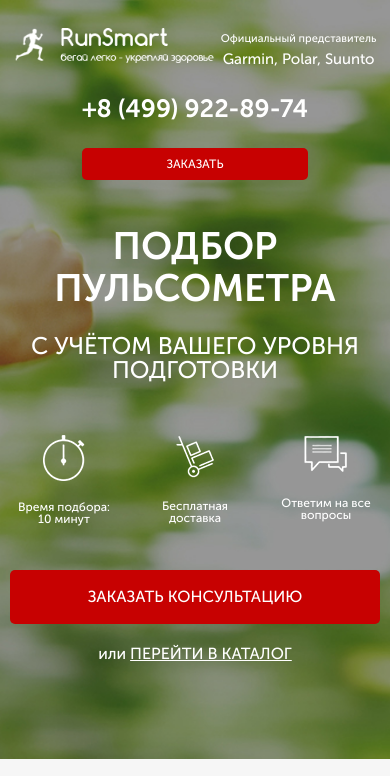
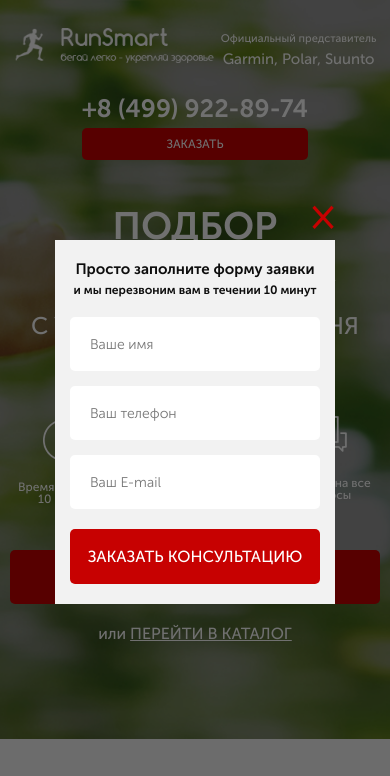
Before and after one commit to oldotcom/pulse, a website: page src/index.html in a window 390 px wide. Both pictures are taken after a click on the button "ЗАКАЗАТЬ". Shown: the top 776 px of the page. Drawn offline with nearby package versions, Linux system fonts and the light colour scheme.

Commit message:
Add modal.

```diff
--- a/src/index.html
+++ b/src/index.html
@@ -23,7 +23,7 @@
                 </div>
                 <div class="header__contacts">
                     <a href="tel:+74999228974" class="header__phone">+8 (499) 922-89-74</a>
-                    <button class="button">заказать</button>
+                    <button data-modal="consultation" class="button">заказать</button>
                 </div>
             </header>
 
@@ -49,7 +49,7 @@
                     </div>
                 </div>
 
-                <button class="button button_main">заказать консультацию</button>
+                <button data-modal="consultation" class="button button_main">заказать консультацию</button>
                 <div class="promo__link">
                     или
                     <a href="#">ПЕРЕЙТИ В КАТАЛОГ</a>
@@ -540,6 +540,40 @@
         </div>
     </footer>
 
+    <div class="overlay">
+        <div class="modal" id="consultation">
+            <div class="modal__close">&times;</div>
+            <div class="modal__subtitle">Просто заполните форму заявки</div>
+            <div class="modal__descr">и мы перезвоним вам в течении 10 минут</div>
+            <form class="feed-form feed-form_mt25 feed-form_320" action="#">
+                <input name="name" required placeholder="Ваше имя" type="text">
+                <input name="phone" required placeholder="Ваш телефон" type="number">
+                <input name="email" required placeholder="Ваш E-mail" type="email">
+
+                <button class="button button_submit">заказать консультацию</button>
+            </form>
+        </div>
+
+        <div class="modal" id="order">
+            <div class="modal__close">&times;</div>
+            <div class="modal__subtitle">Ваш заказ:</div>
+            <div class="modal__descr">Пульсометр Polar FT1</div>
+            <form class="feed-form feed-form_mt25 feed-form_320" action="#">
+                <input name="name" required placeholder="Ваше имя" type="text">
+                <input name="phone" required placeholder="Ваш телефон" type="number">
+                <input name="email" required placeholder="Ваш E-mail" type="email">
+
+                <button class="button button_submit">Купить</button>
+            </form>
+        </div>
+
+        <div class="modal modal_mini" id="thanks">
+            <div class="modal__close">&times;</div>
+            <div class="modal__subtitle">Спасибо за вашу заявку!</div>
+            <div class="modal__descr">Наш менеджер свяжется с вами в ближайшее время!</div>
+        </div>
+    </div>
+
     <script type="text/javascript" src="https://code.jquery.com/jquery-1.11.0.min.js"></script>
     <script type="text/javascript" src="https://code.jquery.com/jquery-migrate-1.2.1.min.js"></script>
     <script src="js/slick.min.js"></script>
--- a/src/js/script.js
+++ b/src/js/script.js
@@ -33,4 +33,20 @@ $(document).ready(function(){
 
     toggleSlide('.catalog-item__link');
     toggleSlide('.catalog-item__back');
+
+    // Modal
+
+    $('[data-modal=consultation]').on('click', function() {
+        $('.overlay, #consultation').fadeIn('slow');
+    });
+    $('.modal__close').on('click', function() {
+        $('.overlay, #consultation, #thanks, #order').fadeOut('slow');
+    });
+
+    $('.button_mini').each(function(i) {
+        $(this).on('click', function() {
+            $('#order .modal__descr').text($('.catalog-item__subtitle').eq(i).text());
+            $('.overlay, #order').fadeIn('slow');
+        });
+    });
 });
--- a/src/sass/_media.scss
+++ b/src/sass/_media.scss
@@ -95,7 +95,7 @@
         }
     }
     .button {
-        margin-top: 20px;
+        margin-top: 0px;
         width: 100%;
         &_main {
             margin-top: 45px;
@@ -125,9 +125,10 @@
         }
     }
     .consultation {
+        min-height: 660px;
         padding: 40px 0;
         &__descr {
-            font-size: 17px;
+            font-size: 19px;
             text-align: center;
         }
     }
@@ -184,4 +185,27 @@
             margin: 0 5px;
         }
     }
+    .feed-form {
+        &_320 {
+            margin: 20px auto 0 auto;
+            width: 250px;
+        }
+    }
+    .modal {
+        padding: 20px 10px;
+        width: 280px;
+        min-height: 350px;
+        &__close {
+            top: -40px;
+            right: 0px;
+            line-height: 30px;
+        }
+        &__subtitle {
+            font-size: 15px;
+        }
+        &__descr {
+            margin-top: 5px;
+            font-size: 12px;
+        }
+    }
 }
--- a/src/sass/blocks/_forms.scss
+++ b/src/sass/blocks/_forms.scss
@@ -17,4 +17,7 @@
             margin-bottom: 20px;
         }
     }
+    &_mt25 {
+        margin-top: 25px;
+    }
 }
--- /dev/null
+++ b/src/sass/blocks/_modal.scss
@@ -0,0 +1,49 @@
+.overlay {
+    display: none;
+    position: fixed;
+    width: 100%;
+    height: 100%;
+    top: 0;
+    background-color: rgba($color: #000, $alpha: .56);
+}
+.modal {
+    position: absolute;
+    top: 50%;
+    left: 50%;
+    transform: translate(-50%, -50%);
+    padding: 38px 40px 40px 40px;
+    width: 382px;
+    min-height: 402px;
+    background: #F2F2F2;
+    &__close {
+        position: absolute;
+        top: 0;
+        right: -40px;
+        font-size: 41px;
+        line-height: 21px;
+        color: $main-color;
+        cursor: pointer;
+    }
+    &__subtitle {
+        font-weight: 700;
+        font-size: 18px;
+        line-height: 18px;
+        text-align: center;
+        color: #0D0D0D;
+    }
+    &__descr {
+        margin-top: 12px;
+        font-weight: 700;
+        font-size: 14px;
+        line-height: 14px;
+        text-align: center;
+        color: #0D0D0D;
+    }
+    &_mini {
+        min-height: 140px;
+    }
+}
+
+#consultation, #order, #thanks {
+    display: none;
+}
--- a/src/sass/style.scss
+++ b/src/sass/style.scss
@@ -17,5 +17,6 @@
 @import 'blocks/catalog';
 @import 'blocks/feed';
 @import 'blocks/footer';
+@import 'blocks/modal';
 
 @import 'media';
```
Also changed, not shown: src/css/style.min.css.
